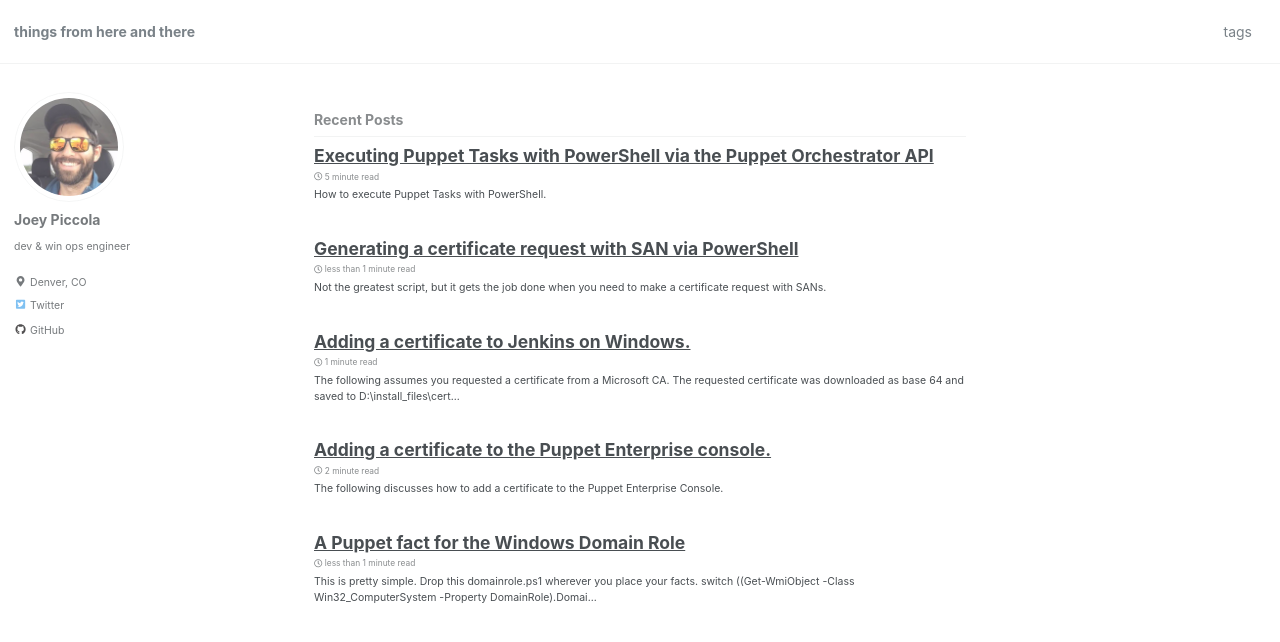
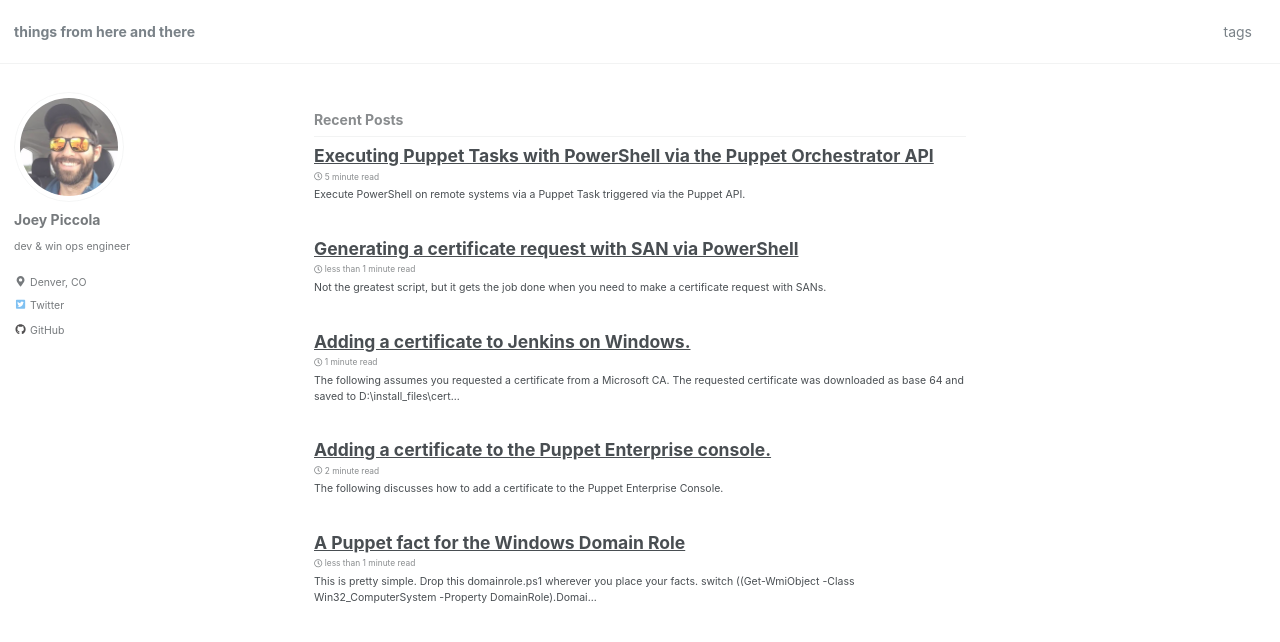
Before and after one commit to joeypiccola/joeypiccola.github.io, a Jekyll site: the page built from index.html, in a window 1280 px wide and 900 px high. Shown: the top 642 px of the window. Built offline with Jekyll 4.4.1, drawn with Linux system fonts in a browser that asks for light colours; nearby versions of some CDN libraries; the list of posts is cut into pages by our own code.

Commit message:
better exceprt

```diff
--- a/_posts/2018-09-30-puppet-tasks-via-powershell.md
+++ b/_posts/2018-09-30-puppet-tasks-via-powershell.md
@@ -1,6 +1,6 @@
 ---
 title: "Executing Puppet Tasks with PowerShell via the Puppet Orchestrator API"
-excerpt: How to execute Puppet Tasks with PowerShell.
+excerpt: Execute PowerShell on remote systems via a Puppet Task triggered via the Puppet API.
 tags:
   - puppet
   - api
```
